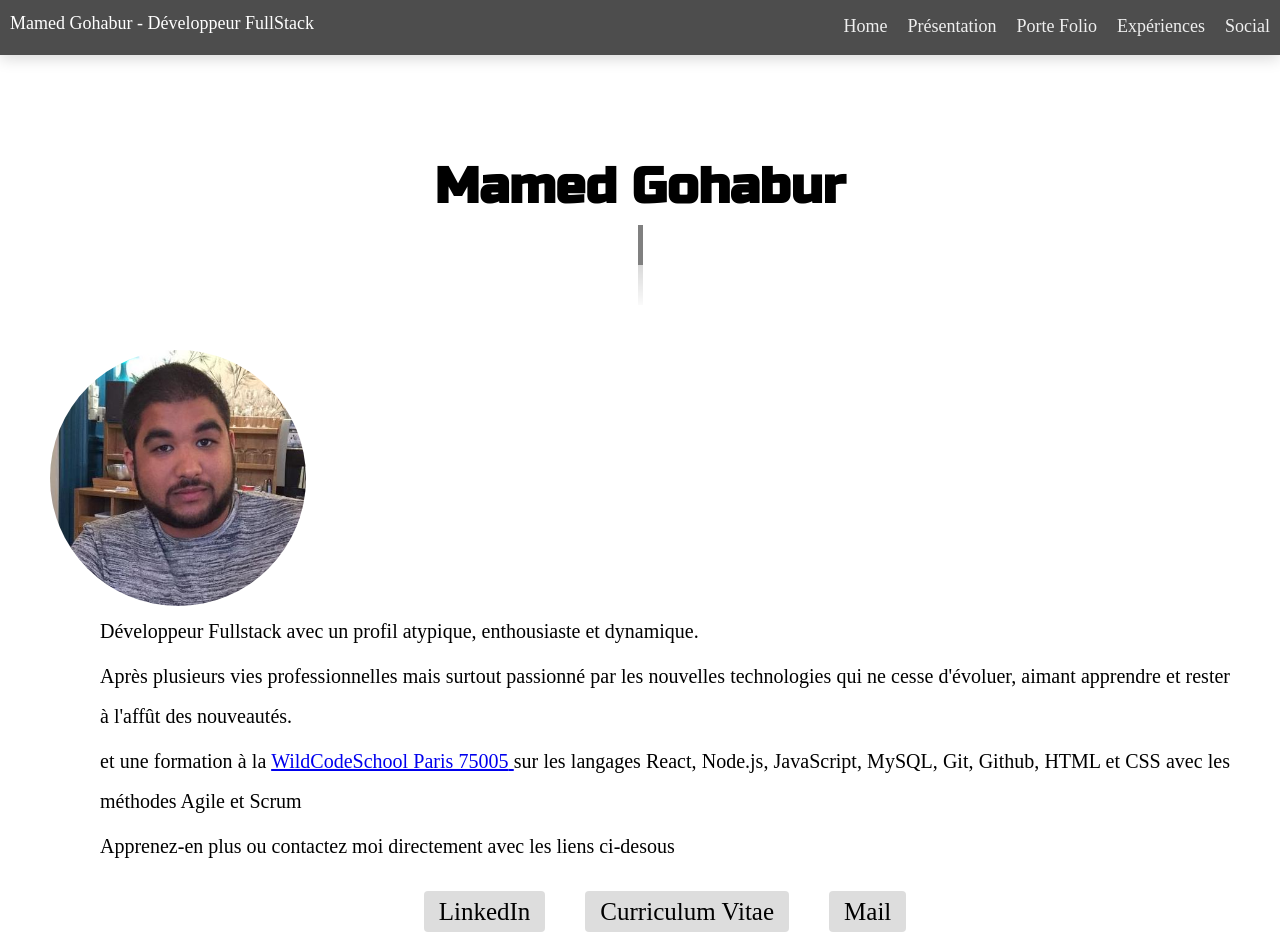
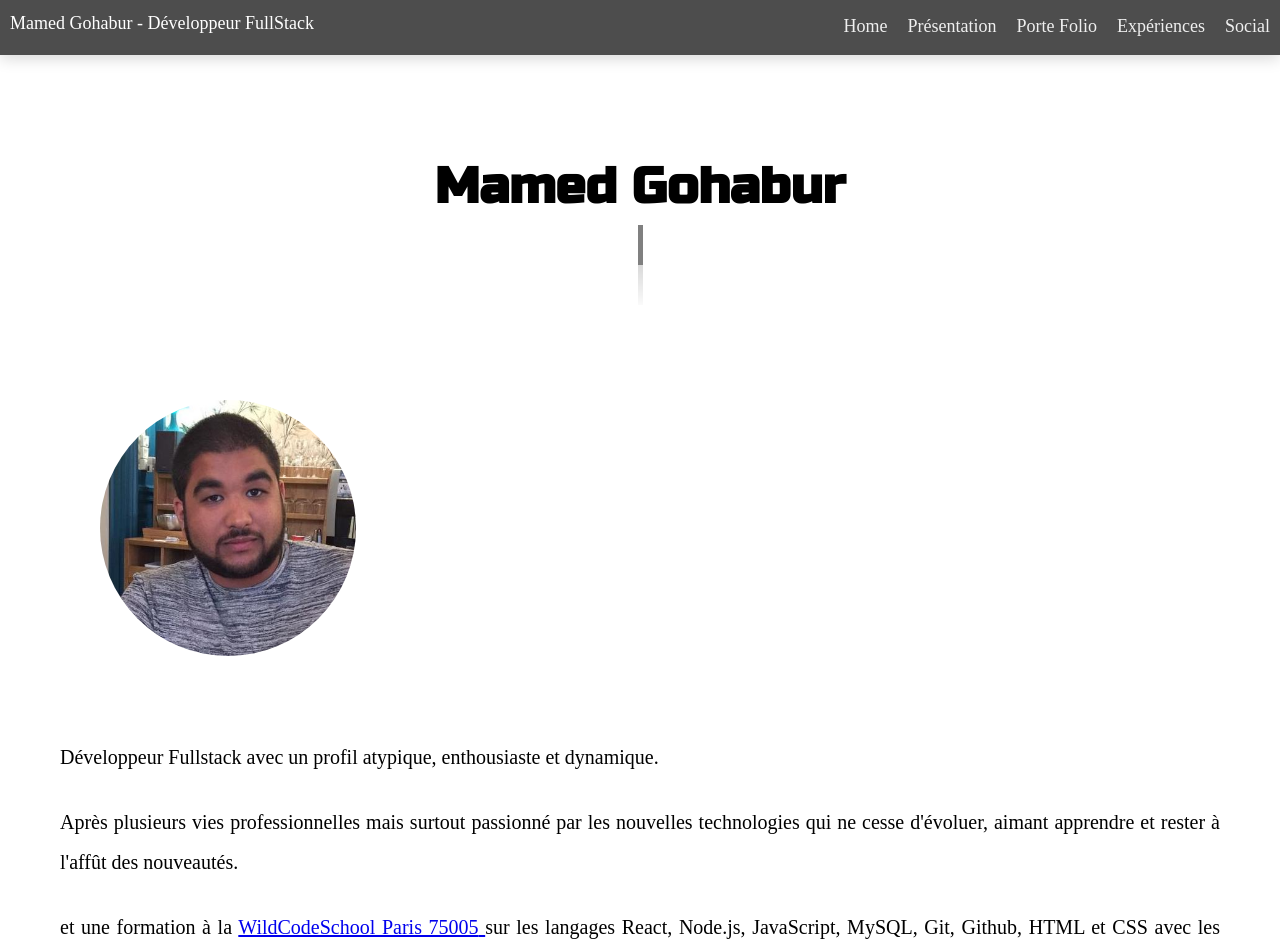
Before and after one commit to Mamednoor/portfolio, a React (Create React App) app: page / in a window 1280 px wide. Shown: the top 952 px of the page. Built offline with nearby package versions, Linux system fonts and the light colour scheme.

Commit message:
correction

```diff
--- a/src/components/pages/Info.js
+++ b/src/components/pages/Info.js
@@ -9,7 +9,9 @@ function Info() {
   return (
     <section id="Info">
       <div className="profile-header">
+      <div className="div-header-picture">
         <img src={profilePicture} className="profile-picture" alt="Profile" />
+      </div>
 
         <div className="div-profile-header">
           <p className="p-content">
--- a/src/components/stylesheet/Info.css
+++ b/src/components/stylesheet/Info.css
@@ -36,8 +36,12 @@
 }
 
 .div-profile-header{
-  padding-left: 50px;
   align-self: center;
+}
+
+.div-header-picture {
+  align-self: center;
+  padding: 50px;
 }
 
 .p-content {
@@ -45,6 +49,7 @@
   font-family: Calligraffitti;
   font-size: 20px;
   margin: 5px auto;
+  padding: 10px;
 }
 
 .a-info {
```
